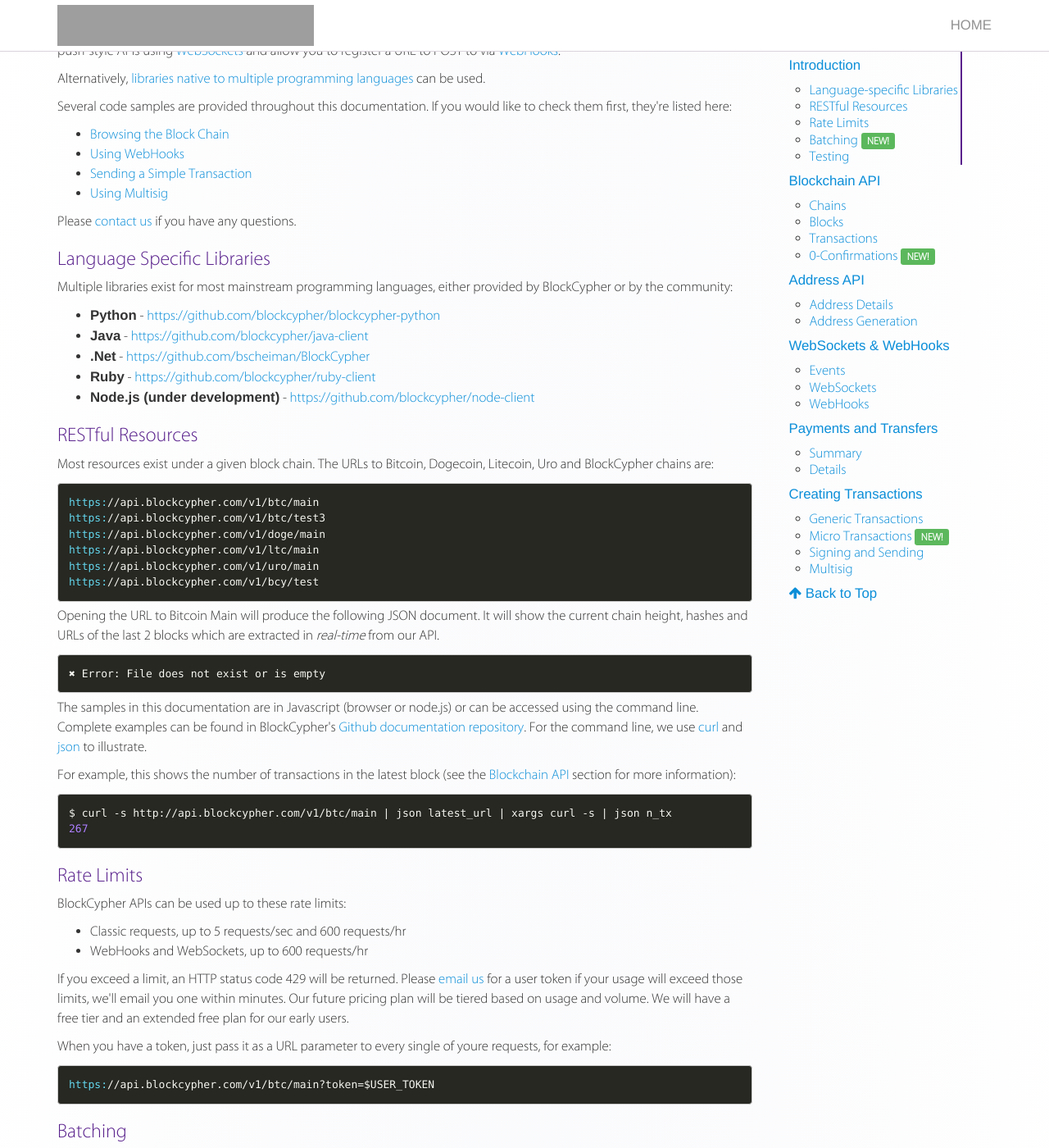
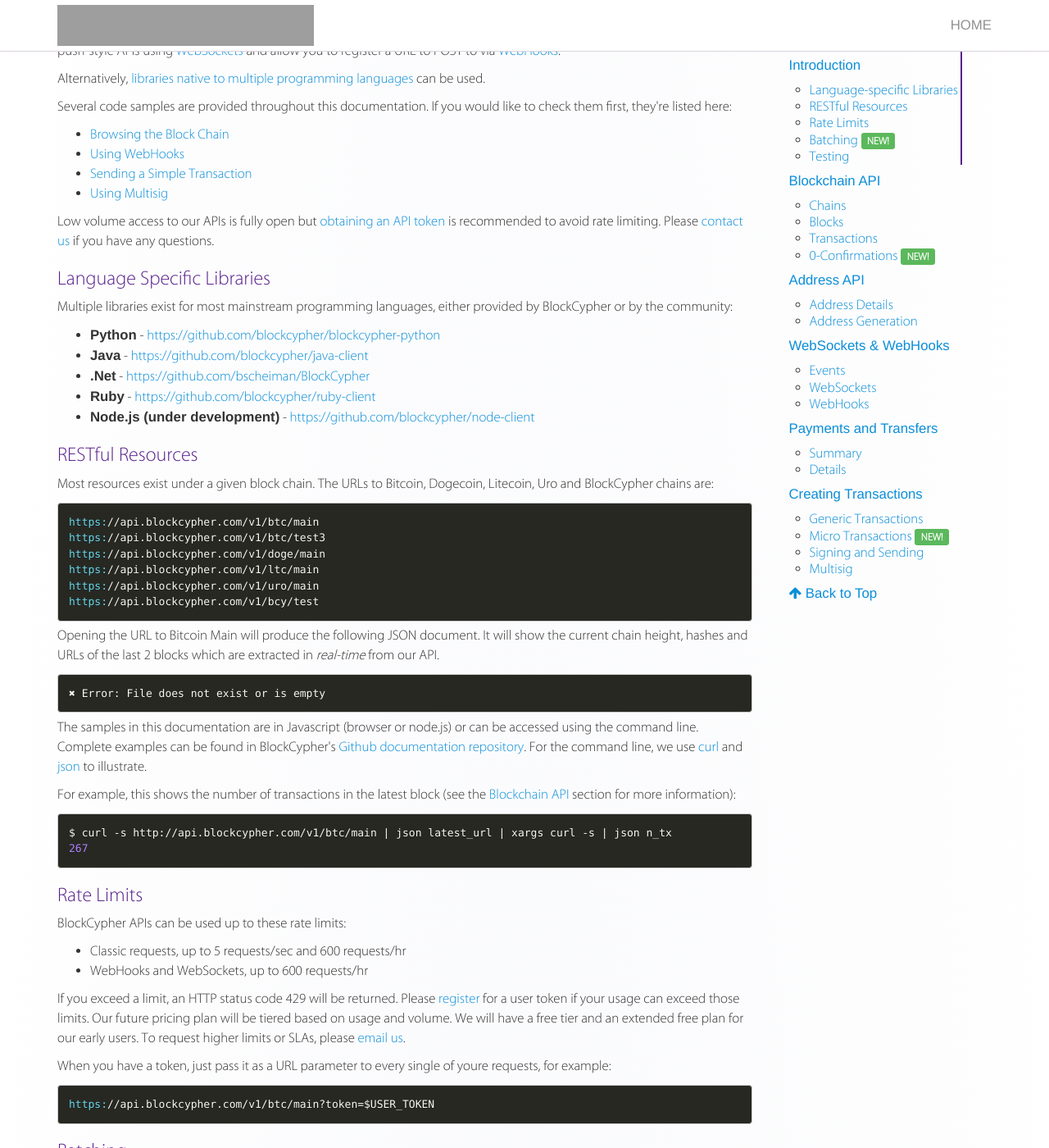
Before and after one commit to blockcypher/documentation, a Jekyll site: the page built from index.html, in a window 1280 px wide and 1400 px high, scrolled down 369 px. Shown: the whole window at 82% size. Built offline with Jekyll 4.4.1, drawn with Linux system fonts in a browser that asks for light colours; nearby versions of some CDN libraries; some web fonts are replaced.

Commit message:
Added references to registration to get a token.

```diff
--- a/_includes/reference/intro.html
+++ b/_includes/reference/intro.html
@@ -13,7 +13,7 @@
   <li><a href="{{ "samples/multisig-tx.html" | prepend: site.baseurl }}">Using Multisig</a></li>
 </ul>
 
-<p>Please <a href="mailto:contact@blockcypher.com">contact us</a> if you have any questions.</p>
+<p>Low volume access to our APIs is fully open but <a href="https://accounts.blockcypher.com">obtaining an API token</a> is recommended to avoid rate limiting. Please <a href="mailto:contact@blockcypher.com">contact us</a> if you have any questions.</p>
 
 <a class="title-anchor" id="lang-libs"></a>
 <h3 class="text-purple">Language Specific Libraries</h3>
@@ -61,7 +61,7 @@
   <li>WebHooks and WebSockets, up to 600 requests/hr</li>
 </ul>
 
-<p>If you exceed a limit, an HTTP status code 429 will be returned. Please <a href="mailto:contact@blockcypher.com">email us</a> for a user token if your usage will exceed those limits, we'll email you one within minutes. Our future pricing plan will be tiered based on usage and volume. We will have a free tier and an extended free plan for our early users.</p>
+<p>If you exceed a limit, an HTTP status code 429 will be returned. Please <a href="https://accounts.blockcypher.com">register</a> for a user token if your usage can exceed those limits. Our future pricing plan will be tiered based on usage and volume. We will have a free tier and an extended free plan for our early users. To request higher limits or SLAs, please <a href="mailto:contact@blockcypher.com">email us</a>.</p>
 
 <p>When you have a token, just pass it as a URL parameter to every single of youre requests, for example:</p>
 
```
